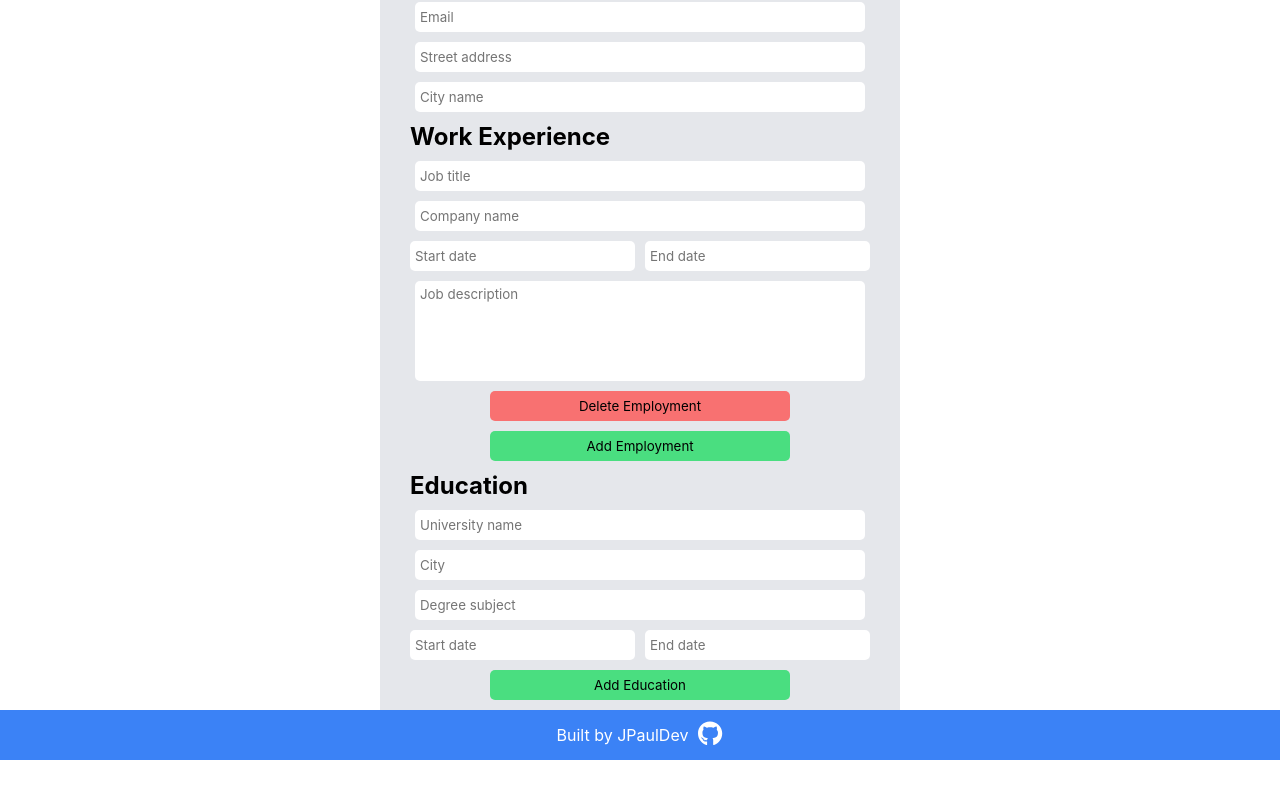
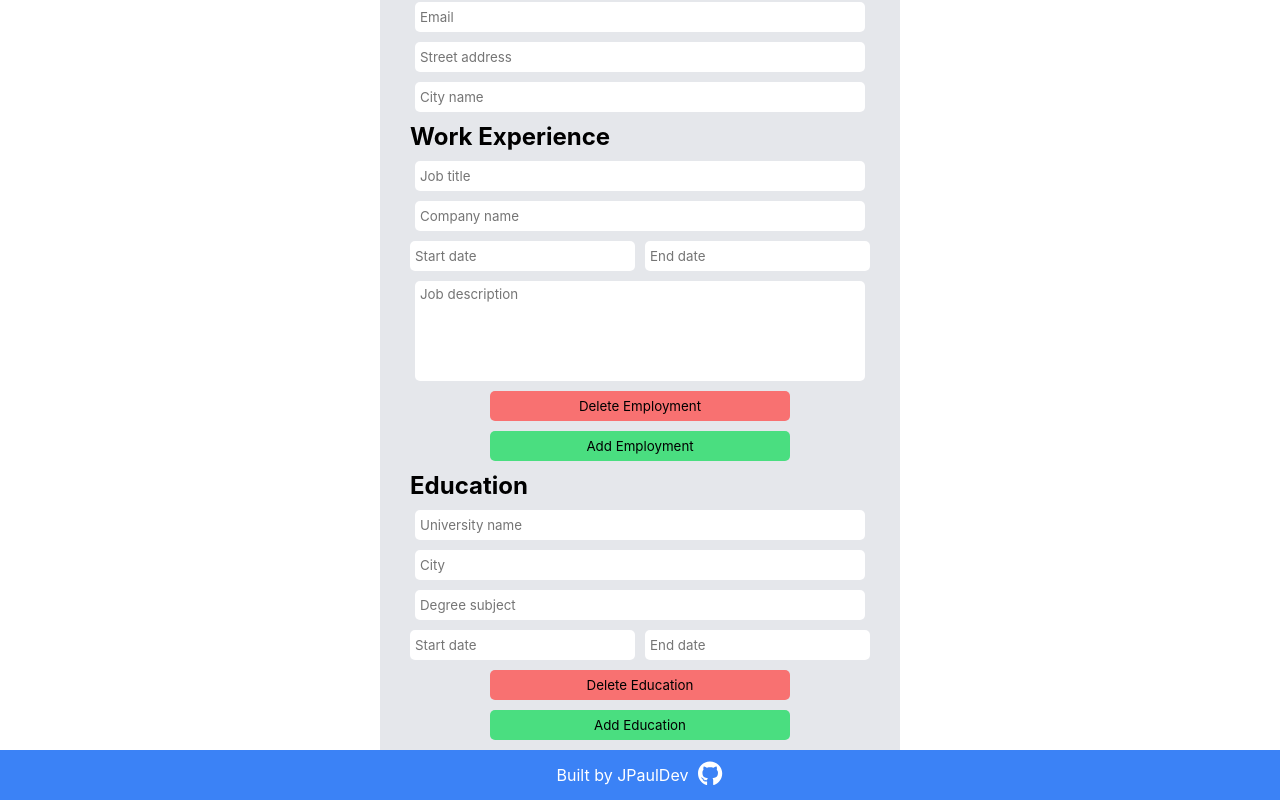
Before and after one commit to JPaulDev/cv-creator, a React (Create React App) app: page / in a window 1280 px wide. Shown: the part 456-1256 px from the top of the page. Before the commit the page ends 1216 px from the top, so only its background shows below. Built offline with nearby package versions, Linux system fonts and the light colour scheme.

Commit message:
Add ability to remove education

```diff
--- a/src/components/Form/Education.js
+++ b/src/components/Form/Education.js
@@ -4,7 +4,12 @@ import EducationItem from './EducationItem';
 import Button from './Button';
 
 function Education(props) {
-  const { education, onEducationChange, onAddEducation } = props;
+  const {
+    education,
+    onEducationChange,
+    onAddEducation,
+    onDeleteEducation,
+  } = props;
 
   return (
     <Fieldset>
@@ -14,6 +19,9 @@ function Education(props) {
           key={educationItem.id}
           educationItem={educationItem}
           onEducationChange={onEducationChange}
+          buttonText="Delete Education"
+          onDeleteEducation={onDeleteEducation}
+          buttonColor="#f87171"
         />
       ))}
       <Button
--- a/src/components/Form/EducationItem.js
+++ b/src/components/Form/EducationItem.js
@@ -1,5 +1,6 @@
 import styled from 'styled-components';
 import Input from './Input';
+import Button from './Button';
 
 const Div = styled.div`
   display: flex;
@@ -7,7 +8,7 @@ const Div = styled.div`
 `;
 
 function EducationItem(props) {
-  const { educationItem, onEducationChange } = props;
+  const { educationItem, onEducationChange, onDeleteEducation } = props;
 
   return (
     <>
@@ -45,6 +46,11 @@ function EducationItem(props) {
           onChange={(e) => onEducationChange(e, educationItem.id)}
         />
       </Div>
+      <Button
+        buttonText="Delete Education"
+        onClick={(e) => onDeleteEducation(e, educationItem.id)}
+        buttonColor="#f87171"
+      />
     </>
   );
 }
--- a/src/components/Form/Form.js
+++ b/src/components/Form/Form.js
@@ -25,6 +25,7 @@ function Form(props) {
     education,
     onEducationChange,
     onAddEducation,
+    onDeleteEducation,
   } = props;
 
   return (
@@ -47,6 +48,7 @@ function Form(props) {
         education={education}
         onEducationChange={onEducationChange}
         onAddEducation={onAddEducation}
+        onDeleteEducation={onDeleteEducation}
       />
     </StyledForm>
   );
--- a/src/components/Main.js
+++ b/src/components/Main.js
@@ -125,6 +125,16 @@ function Main() {
     });
   }
 
+  function handleDeleteEducation(e, id) {
+    e.preventDefault();
+
+    const updatedEducation = education.filter(
+      (educationItem) => educationItem.id !== id,
+    );
+
+    setEducation(updatedEducation);
+  }
+
   return (
     <StyledMain>
       <Form
@@ -139,6 +149,7 @@ function Main() {
         education={education}
         onEducationChange={handleEducationChange}
         onAddEducation={handleAddEducation}
+        onDeleteEducation={handleDeleteEducation}
       />
     </StyledMain>
   );
```
